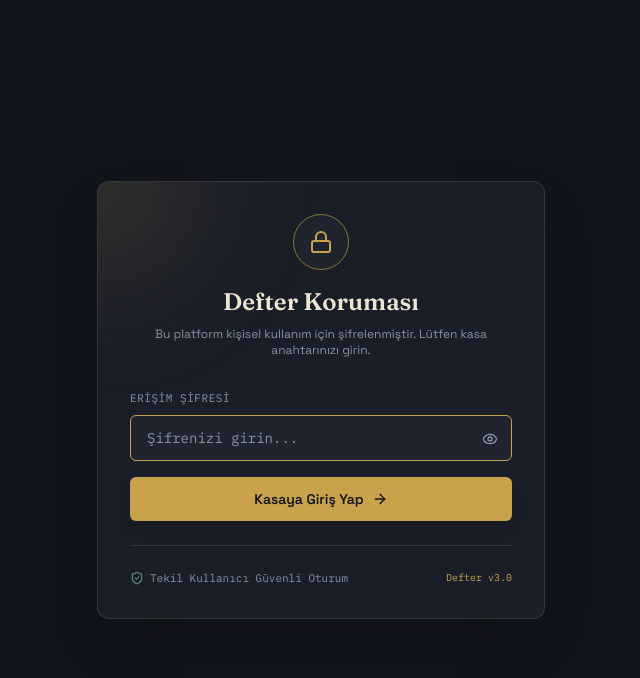
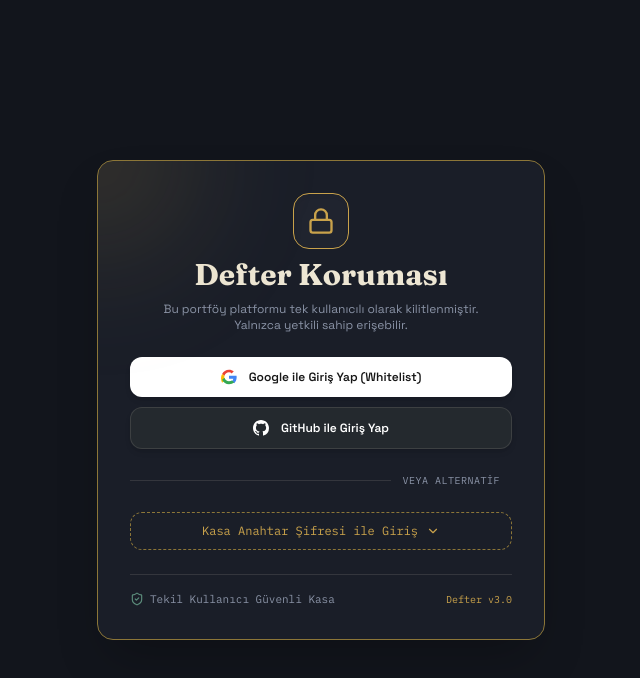
Before and after one commit to amcaoglu35/defter, a Next.js app: page / in a window 1280 px wide. Shown: the top 678 px of the page, without its empty margins (319-959 px from the left). Built offline with nearby package versions, Linux system fonts and the light colour scheme; no server answers.

Commit message:
feat(auth): add Google and GitHub OAuth login with single-user whitelist

```diff
--- /dev/null
+++ b/app/api/auth/callback/route.ts
@@ -0,0 +1,69 @@
+import { NextResponse } from "next/server";
+import { createClient } from "@supabase/supabase-js";
+import {
+  SESSION_COOKIE_NAME,
+  createSessionToken,
+  getMasterPassword,
+  isEmailAuthorized,
+} from "@/lib/session";
+
+/**
+ * GET /api/auth/callback
+ * Handles OAuth callback from Google / GitHub via Supabase Auth.
+ * Enforces strict single-user email whitelisting.
+ */
+export async function GET(req: Request) {
+  const requestUrl = new URL(req.url);
+  const code = requestUrl.searchParams.get("code");
+  const origin = requestUrl.origin;
+
+  if (!code) {
+    return NextResponse.redirect(`${origin}/?auth_error=missing_code`);
+  }
+
+  const supabaseUrl = process.env.NEXT_PUBLIC_SUPABASE_URL || "";
+  const supabaseAnonKey = process.env.NEXT_PUBLIC_SUPABASE_ANON_KEY || "";
+
+  if (!supabaseUrl || !supabaseAnonKey) {
+    return NextResponse.redirect(`${origin}/?auth_error=supabase_not_configured`);
+  }
+
+  try {
+    const supabase = createClient(supabaseUrl, supabaseAnonKey);
+    const { data, error } = await supabase.auth.exchangeCodeForSession(code);
+
+    if (error || !data?.user?.email) {
+      console.error("[OAuth Callback] Code exchange error:", error);
+      return NextResponse.redirect(`${origin}/?auth_error=exchange_failed`);
+    }
+
+    const userEmail = data.user.email;
+
+    // Strict Whitelist Check
+    if (!isEmailAuthorized(userEmail)) {
+      console.warn(`[OAuth Callback] Unauthorized email access attempt: ${userEmail}`);
+      await supabase.auth.signOut();
+      return NextResponse.redirect(
+        `${origin}/?auth_error=unauthorized_email&email=${encodeURIComponent(userEmail)}`
+      );
+    }
+
+    // Authorized user! Set our secure session cookie for 30 days
+    const masterPassword = getMasterPassword();
+    const sessionToken = await createSessionToken(masterPassword, userEmail);
+
+    const response = NextResponse.redirect(`${origin}/`);
+    response.cookies.set(SESSION_COOKIE_NAME, sessionToken, {
+      httpOnly: true,
+      secure: process.env.NODE_ENV === "production",
+      sameSite: "lax",
+      path: "/",
+      maxAge: 60 * 60 * 24 * 30, // 30 days
+    });
+
+    return response;
+  } catch (err) {
+    console.error("[OAuth Callback] Unexpected error:", err);
+    return NextResponse.redirect(`${origin}/?auth_error=unexpected_error`);
+  }
+}
--- a/components/AuthGuard.tsx
+++ b/components/AuthGuard.tsx
@@ -1,16 +1,52 @@
 "use client";
 
 import React, { useState, useEffect } from "react";
-import { Lock, KeyRound, ArrowRight, ShieldCheck, Eye, EyeOff } from "lucide-react";
+import {
+  Lock,
+  ArrowRight,
+  ShieldCheck,
+  Eye,
+  EyeOff,
+  AlertTriangle,
+  ChevronDown,
+  Sparkles,
+} from "lucide-react";
+import { supabase, isSupabaseConfigured } from "@/lib/supabase";
 
 export default function AuthGuard({ children }: { children: React.ReactNode }) {
   const [isAuthenticated, setIsAuthenticated] = useState<boolean | null>(null);
   const [password, setPassword] = useState("");
   const [showPassword, setShowPassword] = useState(false);
+  const [showPasswordForm, setShowPasswordForm] = useState(false);
   const [error, setError] = useState(false);
+  const [errorMessage, setErrorMessage] = useState("");
+  const [isSubmitting, setIsSubmitting] = useState(false);
+  const [oauthLoading, setOauthLoading] = useState<"google" | "github" | null>(null);
 
   useEffect(() => {
-    // Check server httpOnly cookie session
+    // 1. Check for OAuth redirect errors in URL
+    if (typeof window !== "undefined") {
+      const urlParams = new URLSearchParams(window.location.search);
+      const authError = urlParams.get("auth_error");
+      const attemptedEmail = urlParams.get("email");
+
+      if (authError === "unauthorized_email") {
+        setError(true);
+        setErrorMessage(
+          attemptedEmail
+            ? `🚫 Yetkisiz Erişim: "${attemptedEmail}" bu kasanın yetkili sahibi olarak tanımlanmamıştır.`
+            : "🚫 Bu hesap bu kasanın yetkili sahibi olarak tanımlanmamıştır."
+        );
+        // Clean URL parameters
+        window.history.replaceState({}, document.title, window.location.pathname);
+      } else if (authError) {
+        setError(true);
+        setErrorMessage("Kimlik doğrulama işlemi tamamlanamadı. Lütfen tekrar deneyin.");
+        window.history.replaceState({}, document.title, window.location.pathname);
+      }
+    }
+
+    // 2. Check server httpOnly cookie session
     fetch("/api/auth")
       .then((res) => {
         if (res.ok) {
@@ -24,10 +60,38 @@ export default function AuthGuard({ children }: { children: React.ReactNode }) {
       });
   }, []);
 
-  const [isSubmitting, setIsSubmitting] = useState(false);
-  const [errorMessage, setErrorMessage] = useState("");
+  const handleOAuthLogin = async (provider: "google" | "github") => {
+    if (!isSupabaseConfigured || !supabase) {
+      setError(true);
+      setErrorMessage("Supabase bağlantısı henüz yapılandırılmamış.");
+      return;
+    }
 
-  const handleLogin = async (e: React.FormEvent) => {
+    setOauthLoading(provider);
+    setError(false);
+    setErrorMessage("");
+
+    try {
+      const { error: signInError } = await supabase.auth.signInWithOAuth({
+        provider,
+        options: {
+          redirectTo: `${window.location.origin}/api/auth/callback`,
+        },
+      });
+
+      if (signInError) {
+        setError(true);
+        setErrorMessage(signInError.message || "OAuth sağlayıcısına bağlanırken hata oluştu.");
+        setOauthLoading(null);
+      }
+    } catch {
+      setError(true);
+      setErrorMessage("Giriş bağlantısı başlatılamadı.");
+      setOauthLoading(null);
+    }
+  };
+
+  const handlePasswordLogin = async (e: React.FormEvent) => {
     e.preventDefault();
     if (!password) {
       setError(true);
@@ -55,7 +119,7 @@ export default function AuthGuard({ children }: { children: React.ReactNode }) {
         setError(true);
         setErrorMessage(data.error || "Hatalı şifre. Lütfen tekrar deneyin.");
       }
-    } catch (err) {
+    } catch {
       setError(true);
       setErrorMessage("Sunucu bağlantı hatası oluştu.");
     } finally {
@@ -67,7 +131,7 @@ export default function AuthGuard({ children }: { children: React.ReactNode }) {
     return (
       <div className="min-h-screen bg-[var(--ink)] flex items-center justify-center">
         <div className="font-mono text-xs text-[var(--mist)] animate-pulse">
-          Kasa açılıyor...
+          Kasa güvenliği denetleniyor...
         </div>
       </div>
     );
@@ -76,26 +140,104 @@ export default function AuthGuard({ children }: { children: React.ReactNode }) {
   if (!isAuthenticated) {
     return (
       <div className="min-h-screen bg-[var(--ink)] flex items-center justify-center p-4">
-        <div className="max-w-md w-full bg-[var(--ink-2)] border border-[var(--line)] rounded-xl p-8 shadow-2xl relative overflow-hidden">
-          {/* Subtle brass ambient light */}
+        <div className="max-w-md w-full bg-[var(--ink-2)] border border-[var(--brass-dim)] rounded-2xl p-8 shadow-2xl relative overflow-hidden space-y-6 animate-in fade-in zoom-in-95">
+          {/* Ambient light glow */}
           <div className="absolute -top-24 -left-24 w-48 h-48 bg-[var(--brass-glow)] rounded-full blur-3xl pointer-events-none" />
 
-          <div className="text-center mb-8">
-            <div className="inline-flex items-center justify-center w-14 h-14 rounded-full border border-[var(--brass-dim)] bg-[var(--ink-3)] text-[var(--brass)] mb-4 shadow-inner">
-              <Lock className="w-6 h-6" />
+          {/* Header */}
+          <div className="text-center space-y-2">
+            <div className="inline-flex items-center justify-center w-14 h-14 rounded-2xl border border-[var(--brass)] bg-[var(--ink-3)] text-[var(--brass)] shadow-inner">
+              <Lock className="w-7 h-7" />
             </div>
-            <h1 className="font-serif font-semibold text-2xl text-[var(--paper)]">
+            <h1 className="font-serif font-bold text-2xl sm:text-3xl text-[var(--paper)]">
               Defter Koruması
             </h1>
-            <p className="font-sans text-xs text-[var(--mist)] mt-2">
-              Bu platform kişisel kullanım için şifrelenmiştir. Lütfen kasa anahtarınızı girin.
+            <p className="font-sans text-xs text-[var(--mist)] max-w-xs mx-auto">
+              Bu portföy platformu tek kullanıcılı olarak kilitlenmiştir. Yalnızca yetkili sahip erişebilir.
             </p>
           </div>
 
-          <form onSubmit={handleLogin} className="space-y-4">
+          {/* Error Alert Box */}
+          {error && (
+            <div className="p-3.5 bg-[rgba(163,59,59,0.15)] border border-[var(--loss)] rounded-xl text-xs font-mono text-[var(--loss)] flex items-start gap-2.5 animate-in fade-in">
+              <AlertTriangle className="w-4 h-4 shrink-0 mt-0.5" />
+              <span className="leading-relaxed">{errorMessage}</span>
+            </div>
+          )}
+
+          {/* Primary Action: Google & GitHub Whitelist OAuth */}
+          <div className="space-y-2.5">
+            <button
+              type="button"
+              onClick={() => handleOAuthLogin("google")}
+              disabled={Boolean(oauthLoading)}
+              className="w-full bg-white hover:bg-neutral-100 text-neutral-900 font-semibold text-xs py-3 px-4 rounded-xl flex items-center justify-center gap-3 cursor-pointer shadow-md transition-all active:scale-[0.98] disabled:opacity-60 disabled:cursor-not-allowed"
+            >
+              <svg className="w-4 h-4" viewBox="0 0 24 24">
+                <path
+                  fill="#EA4335"
+                  d="M12 5c1.6 0 3 .6 4.1 1.6l3.1-3.1C17.3 1.7 14.8 1 12 1 7.4 1 3.5 3.6 1.6 7.4l3.7 2.9C6.2 7.2 8.9 5 12 5z"
+                />
+                <path
+                  fill="#4285F4"
+                  d="M23.5 12.3c0-.8-.1-1.7-.2-2.3H12v4.6h6.5c-.3 1.5-1.1 2.8-2.4 3.7l3.7 2.9c2.2-2 3.7-5 3.7-8.9z"
+                />
+                <path
+                  fill="#FBBC05"
+                  d="M5.3 14.7c-.2-.7-.4-1.4-.4-2.2s.2-1.5.4-2.2L1.6 7.4C.6 9.4 0 11.6 0 14s.6 4.6 1.6 6.6l3.7-2.9z"
+                />
+                <path
+                  fill="#34A853"
+                  d="M12 23c3.2 0 6-1.1 8-3l-3.7-2.9c-1.1.7-2.5 1.2-4.3 1.2-3.1 0-5.8-2.2-6.7-5.3L1.6 16c1.9 3.8 5.8 7 10.4 7z"
+                />
+              </svg>
+              <span>
+                {oauthLoading === "google"
+                  ? "Google ile Bağlanıyor..."
+                  : "Google ile Giriş Yap (Whitelist)"}
+              </span>
+            </button>
+
+            <button
+              type="button"
+              onClick={() => handleOAuthLogin("github")}
+              disabled={Boolean(oauthLoading)}
+              className="w-full bg-[#24292e] hover:bg-[#2f363d] text-white font-semibold text-xs py-3 px-4 rounded-xl flex items-center justify-center gap-3 cursor-pointer shadow-md transition-all active:scale-[0.98] border border-[var(--line)] disabled:opacity-60 disabled:cursor-not-allowed"
+            >
+              <svg className="w-4 h-4 fill-current" viewBox="0 0 24 24">
+                <path d="M12 0C5.37 0 0 5.37 0 12c0 5.31 3.435 9.795 8.205 11.385.6.105.825-.255.825-.57 0-.285-.015-1.23-.015-2.235-3.015.555-3.795-.735-4.035-1.41-.135-.345-.72-1.41-1.23-1.695-.42-.225-1.02-.78-.015-.795.945-.015 1.62.87 1.845 1.23 1.08 1.815 2.805 1.305 3.495.99.105-.78.42-1.305.765-1.605-2.67-.3-5.46-1.335-5.46-5.925 0-1.305.465-2.385 1.23-3.225-.12-.3-.54-1.53.12-3.18 0 0 1.005-.315 3.3 1.23.96-.27 1.98-.405 3-.405s2.04.135 3 .405c2.295-1.56 3.3-1.23 3.3-1.23.66 1.65.24 2.88.12 3.18.765.84 1.23 1.905 1.23 3.225 0 4.605-2.805 5.625-5.475 5.925.435.375.81 1.095.81 2.22 0 1.605-.015 2.895-.015 3.3 0 .315.225.69.825.57A12.02 12.02 0 0024 12c0-6.63-5.37-12-12-12z" />
+              </svg>
+              <span>
+                {oauthLoading === "github"
+                  ? "GitHub ile Bağlanıyor..."
+                  : "GitHub ile Giriş Yap"}
+              </span>
+            </button>
+          </div>
+
+          {/* Divider */}
+          <div className="relative flex items-center justify-center">
+            <div className="border-t border-[var(--line)] w-full" />
+            <span className="bg-[var(--ink-2)] px-3 text-[10px] font-mono text-[var(--mist)] uppercase tracking-wider shrink-0">
+              Veya Alternatif
+            </span>
+          </div>
+
+          {/* Secondary Action: Master Password Accordion */}
+          {!showPasswordForm ? (
+            <button
+              type="button"
+              onClick={() => setShowPasswordForm(true)}
+              className="w-full py-2.5 text-xs font-mono text-[var(--brass)] hover:text-[var(--paper)] border border-dashed border-[var(--brass-dim)] hover:border-[var(--brass)] rounded-xl flex items-center justify-center gap-2 cursor-pointer transition-colors"
+            >
+              <span>Kasa Anahtar Şifresi ile Giriş</span>
+              <ChevronDown className="w-3.5 h-3.5" />
+            </button>
+          ) : (
+            <form onSubmit={handlePasswordLogin} className="space-y-3 pt-1">
               <div>
-              <label className="block font-mono text-[11px] uppercase tracking-wider text-[var(--mist)] mb-2">
-                Erişim Şifresi
+                <label className="block font-mono text-[11px] uppercase tracking-wider text-[var(--mist)] mb-1.5">
+                  Kasa Erişim Şifresi
                 </label>
                 <div className="relative">
                   <input
@@ -108,46 +250,41 @@ export default function AuthGuard({ children }: { children: React.ReactNode }) {
                     disabled={isSubmitting}
                     placeholder="Şifrenizi girin..."
                     autoFocus
-                  className={`w-full bg-[var(--ink-3)] border ${
-                    error ? "border-[var(--loss)]" : "border-[var(--line)]"
-                  } rounded-md px-4 py-3 pr-10 text-sm text-[var(--paper)] placeholder-[var(--mist)] focus:outline-none focus:border-[var(--brass)] font-mono transition-colors disabled:opacity-50`}
+                    className="w-full bg-[var(--ink-3)] border border-[var(--line)] rounded-lg px-3.5 py-2.5 pr-10 text-xs text-[var(--paper)] placeholder-[var(--mist)] focus:outline-none focus:border-[var(--brass)] font-mono transition-colors disabled:opacity-50"
                   />
                   <button
                     type="button"
                     onClick={() => setShowPassword(!showPassword)}
-                  className="absolute right-3 top-3.5 text-[var(--mist)] hover:text-[var(--paper)] p-0.5 transition-colors cursor-pointer"
+                    className="absolute right-3 top-2.5 text-[var(--mist)] hover:text-[var(--paper)] p-0.5 transition-colors cursor-pointer"
                     title={showPassword ? "Şifreyi Gizle" : "Şifreyi Göster"}
                   >
                     {showPassword ? <EyeOff className="w-4 h-4" /> : <Eye className="w-4 h-4" />}
                   </button>
                 </div>
-              {error && (
-                <p className="text-[var(--loss)] text-xs mt-1.5 font-mono">
-                  {errorMessage || "Hatalı şifre. Lütfen tekrar deneyin."}
-                </p>
-              )}
               </div>
 
               <button
                 type="submit"
                 disabled={isSubmitting}
-              className="w-full bg-[var(--brass)] hover:bg-[#d9b35a] text-[var(--ink)] font-semibold text-sm py-3 px-4 rounded-md flex items-center justify-center gap-2 transition-transform active:scale-[0.98] cursor-pointer shadow-lg disabled:opacity-70 disabled:cursor-not-allowed"
+                className="w-full bg-[var(--brass)] hover:bg-[#d9b35a] text-[var(--ink)] font-bold text-xs py-2.5 px-4 rounded-lg flex items-center justify-center gap-1.5 transition-transform active:scale-[0.98] cursor-pointer shadow disabled:opacity-70 disabled:cursor-not-allowed"
               >
                 {isSubmitting ? (
-                <span className="font-mono text-xs animate-pulse">Doğrulanıyor...</span>
+                  <span className="font-mono text-xs animate-pulse">Açılıyor...</span>
                 ) : (
                   <>
-                  <span>Kasaya Giriş Yap</span>
-                  <ArrowRight className="w-4 h-4" />
+                    <span>Şifre ile Kasayı Aç</span>
+                    <ArrowRight className="w-3.5 h-3.5" />
                   </>
                 )}
               </button>
             </form>
+          )}
 
-          <div className="mt-6 pt-6 border-t border-[var(--line)] flex items-center justify-between text-[11px] font-mono text-[var(--mist)]">
+          {/* Footer Info */}
+          <div className="pt-4 border-t border-[var(--line)] flex items-center justify-between text-[11px] font-mono text-[var(--mist)]">
             <span className="flex items-center gap-1.5">
               <ShieldCheck className="w-3.5 h-3.5 text-[var(--verdigris)]" />
-              Tekil Kullanıcı Güvenli Oturum
+              Tekil Kullanıcı Güvenli Kasa
             </span>
             <span className="text-[10px] text-[var(--brass)]">Defter v3.0</span>
           </div>
--- a/lib/session.ts
+++ b/lib/session.ts
@@ -11,6 +11,30 @@ export function getMasterPassword(): string {
     return pwd.trim();
   }
   return "defter2026";
+}
+
+/**
+ * Returns list of authorized email addresses for single-user/whitelist OAuth login
+ */
+export function getAuthorizedEmails(): string[] {
+  const envEmails = process.env.AUTHORIZED_EMAILS || process.env.ALLOWED_EMAILS || "";
+  return envEmails
+    .split(",")
+    .map((e) => e.trim().toLowerCase())
+    .filter((e) => e.length > 0);
+}
+
+/**
+ * Validates if an authenticated OAuth email is in the owner whitelist.
+ */
+export function isEmailAuthorized(email: string): boolean {
+  if (!email) return false;
+  const authorized = getAuthorizedEmails();
+  // If no whitelist is specified in development, allow for testing
+  if (authorized.length === 0) {
+    return true;
+  }
+  return authorized.includes(email.trim().toLowerCase());
 }
 
 /**
--- a/lib/supabase.ts
+++ b/lib/supabase.ts
@@ -1,6 +1,12 @@
+import { createClient, SupabaseClient } from "@supabase/supabase-js";
+
 const supabaseUrl = process.env.NEXT_PUBLIC_SUPABASE_URL || "";
 const supabaseAnonKey = process.env.NEXT_PUBLIC_SUPABASE_ANON_KEY || "";
 
 export const isSupabaseConfigured = Boolean(
   supabaseUrl && supabaseAnonKey && supabaseUrl.startsWith("http")
 );
+
+export const supabase: SupabaseClient | null = isSupabaseConfigured
+  ? createClient(supabaseUrl, supabaseAnonKey)
+  : null;
```
Also changed, not shown: 1 other file (tests, documents, lock files or other folders). Lines whose indentation alone changed are shown as unchanged.
